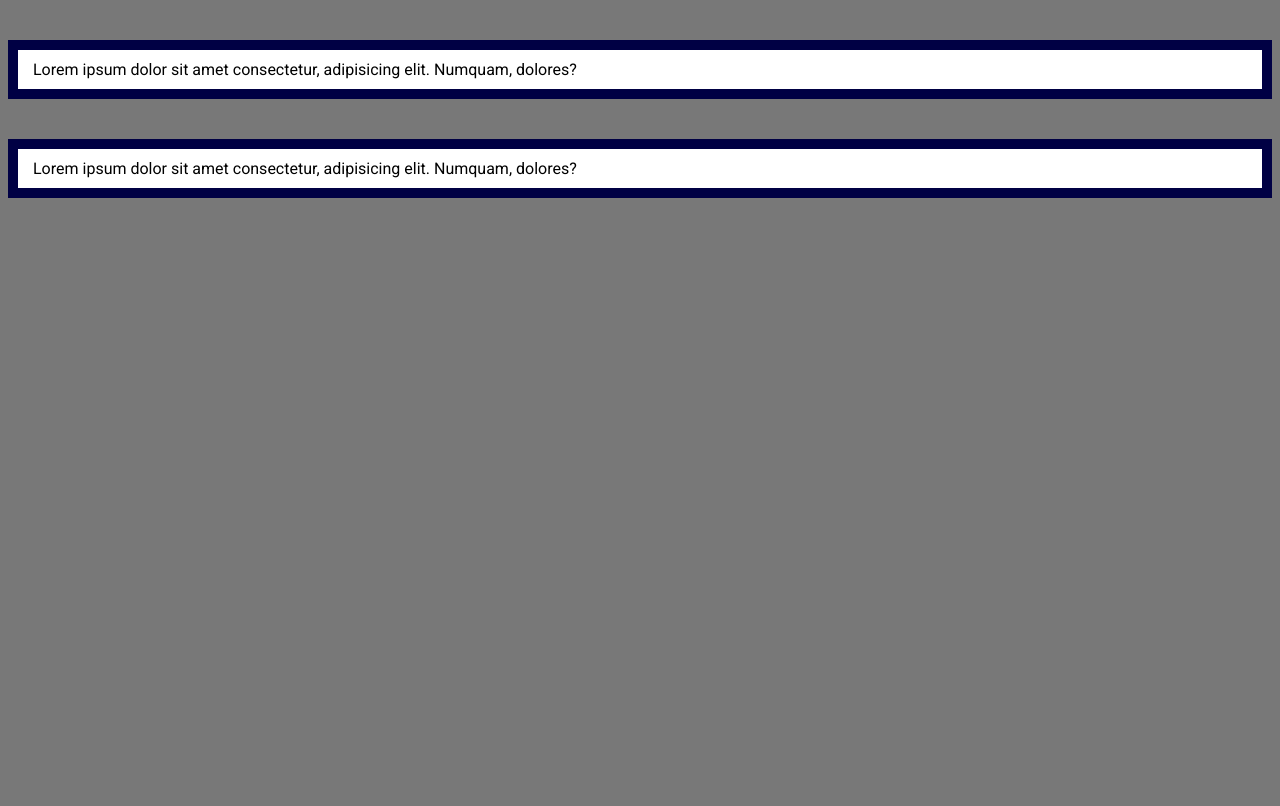
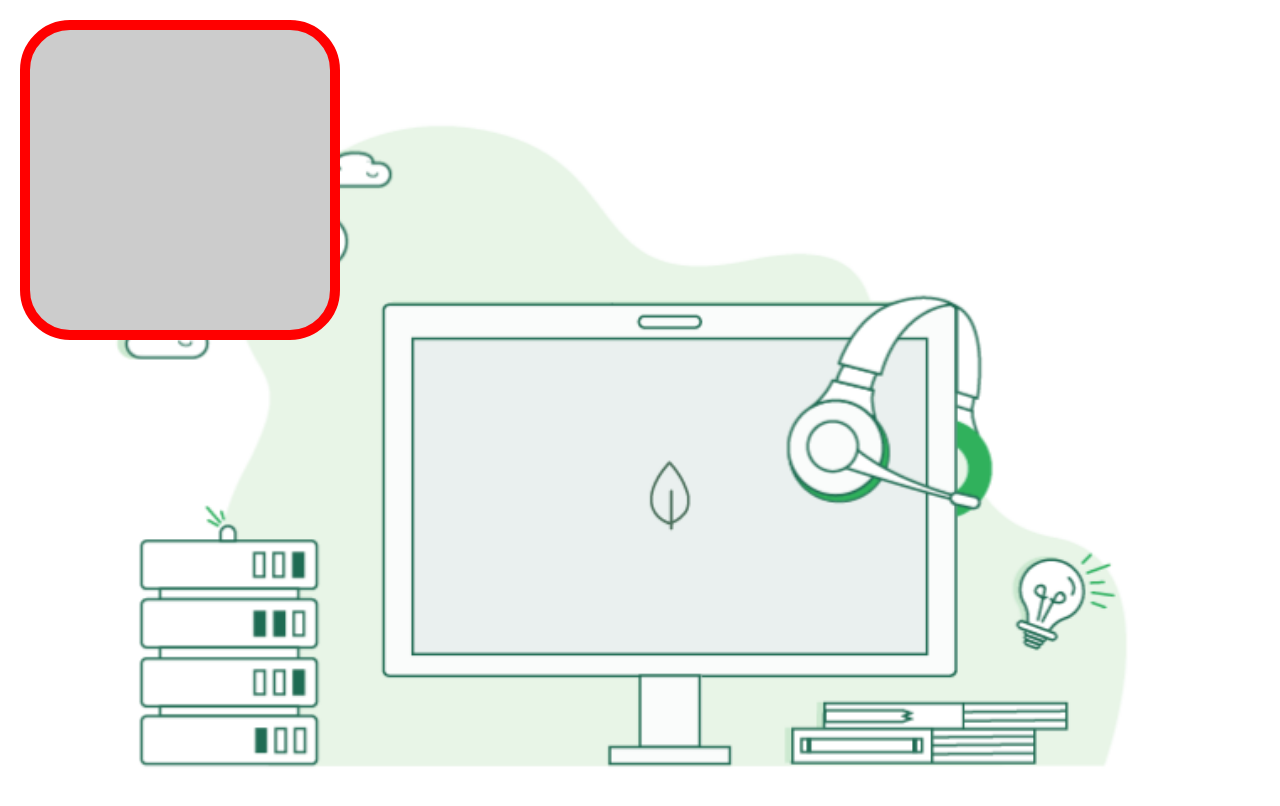
Before and after one commit to themarker20/programming-course-main, a plain HTML site: page index.html in a window 1280 px wide. Shown: the top 806 px of the page. Drawn offline with Linux system fonts and the light colour scheme.

Commit message:
Background Image / Border Radius

```diff
--- a/index.html
+++ b/index.html
@@ -9,9 +9,9 @@
 </head>
 <body>
 
-
-  <p>Lorem ipsum dolor sit amet consectetur, adipisicing elit. Numquam, dolores?</p>
-  <p>Lorem ipsum dolor sit amet consectetur, adipisicing elit. Numquam, dolores?</p>
+  <section>
+    <div></div>
+  </section>
 
 </body>
 </html>
--- a/style.css
+++ b/style.css
@@ -64,11 +64,50 @@ height (ps, %, vh) (vh => Viewport Height)
 
 @import url('https://fonts.googleapis.com/css2?family=Roboto:ital,wght@0,100;0,300;0,400;0,500;0,700;0,900;1,100;1,300;1,400;1,500;1,700;1,900&display=swap');
 
+* {
+  margin: 0;
+  padding: 0;
+}
+
 
 body {
   font-family: "Roboto", sans-serif;
-  background-color: #787878;
+  height: 2000px;
 }
+
+section {
+  width: 100%;
+  height: 100vh;
+  background-color: #262626;
+
+  background-image: url(./setting.gif);
+  background-repeat: no-repeat;
+  background-position: center center;
+  background-size: cover;
+
+
+
+}
+
+div {
+  width: 300px;
+  height: 300px;
+  background-color: #ccc;
+  margin: 20px;
+  border: 10px solid red;
+  border-top-left-radius: 40px;
+  border-top-right-radius: 20px;
+  border-bottom-right-radius: 40px;
+  border-bottom-left-radius: 20px;
+
+  border-radius: 50px;
+}
+
+
+
+
+
+
 
 
 /* Width, Height */
@@ -77,9 +116,7 @@ body {
 /* Padding */
 /* Margin */
 /* Border */
-
-p {
-  background-color: #fff;
+  /* background-color: #fff; */
   /* padding-left: 20px;
   padding-top: 50px;
   padding-bottom: 30px;
@@ -101,13 +138,12 @@ p {
   /* margin: top right bototm left
   margin: 10px 20px 20px 50px; */
 
-  margin-top: 40px;
+  /* margin-top: 40px;
   padding: 10px 15px 10px 15px;
 
   border-width: 5px;
   border-color: black;
-  border-style: groove;
+  border-style: groove; */
 
   /* border: width style color */
-  border: 10px solid #004;
-}
+  /* border: 10px solid #004; */
```
Also changed, not shown: image-2.jpg (added), image.jpg (added), setting.gif (added).
